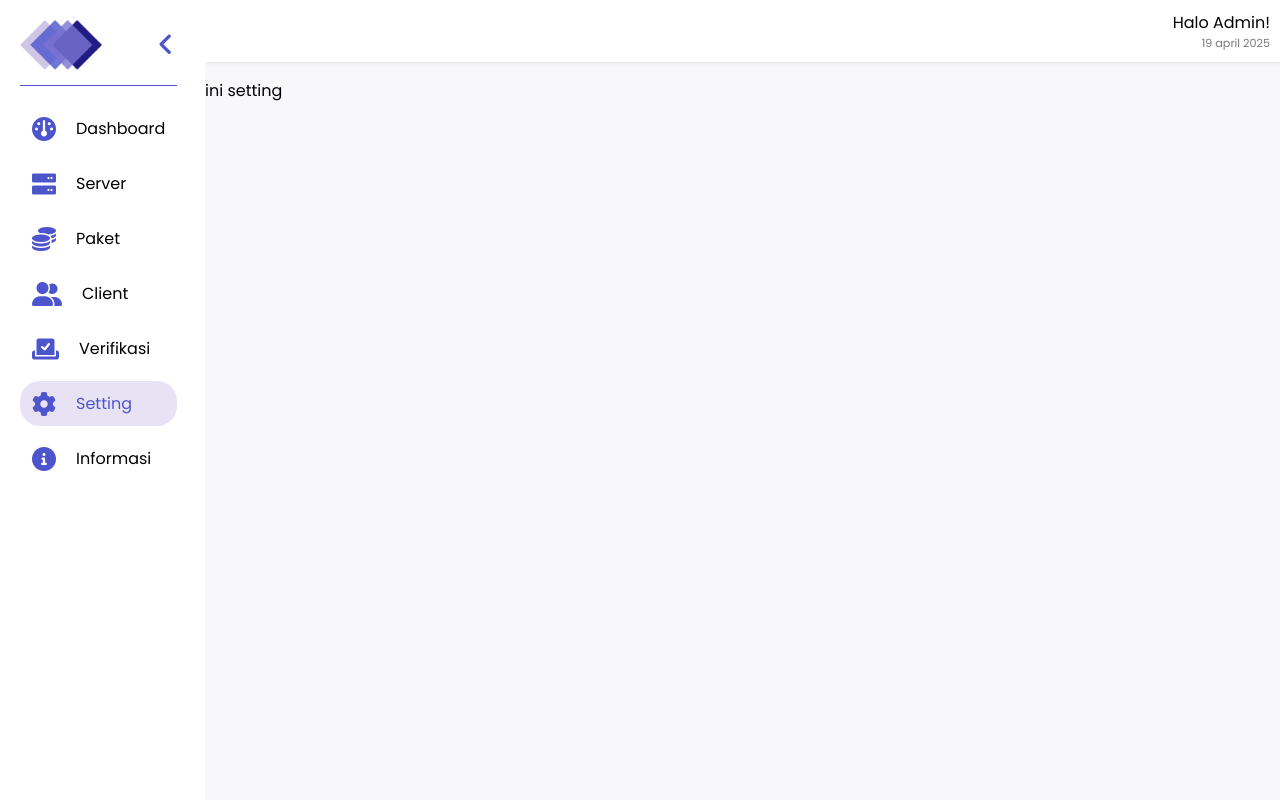
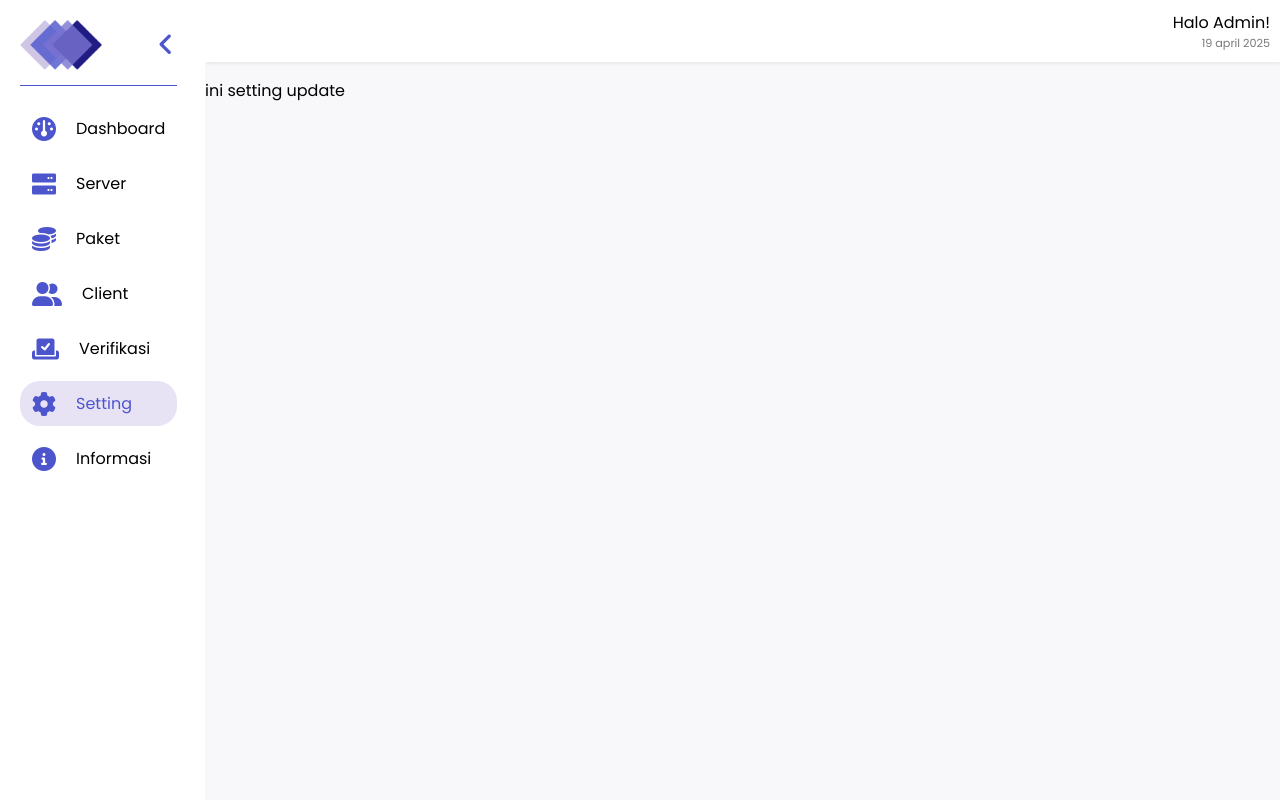
Before and after one commit to ManikTzyyy/plumnet, a Django app: page /setting/ in a window 1280 px wide. Run offline with Django 4.2, Linux system fonts and the light colour scheme.

Commit message:
update setting page

```diff
--- a/polls/templates/pages/setting.html
+++ b/polls/templates/pages/setting.html
@@ -2,6 +2,6 @@
 
 {% block content %}
 
-<p>ini setting</p>
+<p>ini setting update</p>
 
 {% endblock %}
```
